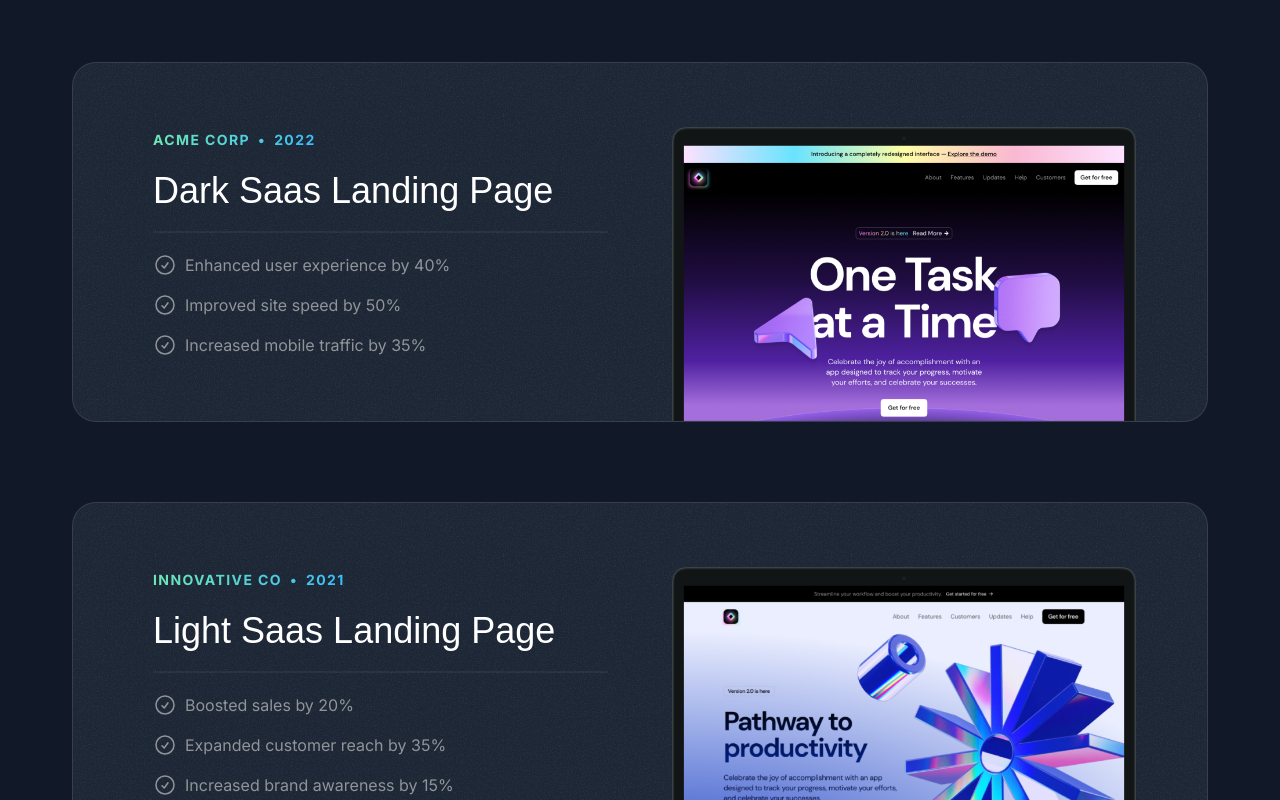
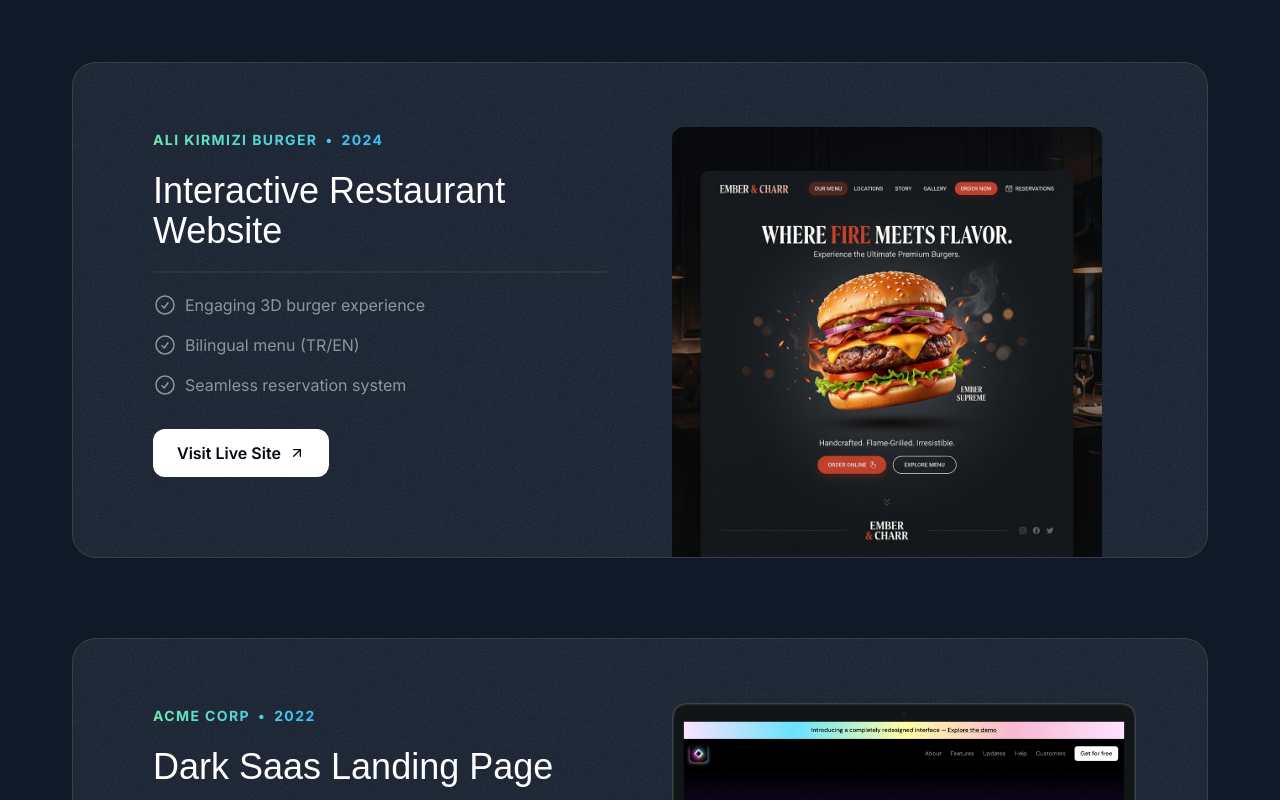
Before and after one commit to Cedric-DeSmet/Cedric-DeSmet.github.io, a Next.js app: page / in a window 1280 px wide. Shown: the part 1200-2000 px from the top of the page. Built offline with nearby package versions, Linux system fonts and the light colour scheme; a web font is replaced by a local one.

Commit message:
Add Ali Kirmizi Burger to featured projects and restore Visit Live Site button

```diff
--- a/src/sections/Projects.tsx
+++ b/src/sections/Projects.tsx
@@ -1,3 +1,4 @@
+import aliKirmiziBurgerLandingPage from "@/assets/images/ali-kirmizi-burger-landing-page.png";
 import darkSaasLandingPage from "@/assets/images/dark-saas-landing-page.png";
 import lightSaasLandingPage from "@/assets/images/light-saas-landing-page.png";
 import aiStartupLandingPage from "@/assets/images/ai-startup-landing-page.png";
@@ -8,6 +9,18 @@ import { SectionHeader } from "@/components/SectionHeader";
 import { Card } from "@/components/Card";
 
 const portfolioProjects = [
+  {
+    company: "Ali Kırmızı Burger",
+    year: "2024",
+    title: "Interactive Restaurant Website",
+    results: [
+      { title: "Engaging 3D burger experience" },
+      { title: "Bilingual menu (TR/EN)" },
+      { title: "Seamless reservation system" },
+    ],
+    link: "https://cedric-desmet.github.io/ali-kirmizi-burger/#top",
+    image: aliKirmiziBurgerLandingPage,
+  },
   {
     company: "Acme Corp",
     year: "2022",
@@ -81,6 +94,18 @@ export const ProjectsSection = () => {
                       </li>
                     ))}
                   </ul>
+                  {project.link && (
+                    <a
+                      href={project.link}
+                      target="_blank"
+                      rel="noopener noreferrer"
+                    >
+                      <button className="bg-white text-gray-950 h-12 w-full md:w-auto px-6 rounded-xl font-semibold inline-flex items-center justify-center gap-2 mt-8 mb-4 hover:bg-white/90 transition">
+                        <span>Visit Live Site</span>
+                        <ArrowUpRight className="size-4" />
+                      </button>
+                    </a>
+                  )}
                 </div>
                 <div className="relative">
                   <Image
```
Also changed, not shown: src/assets/images/ali-kirmizi-burger-landing-page.png (added).
